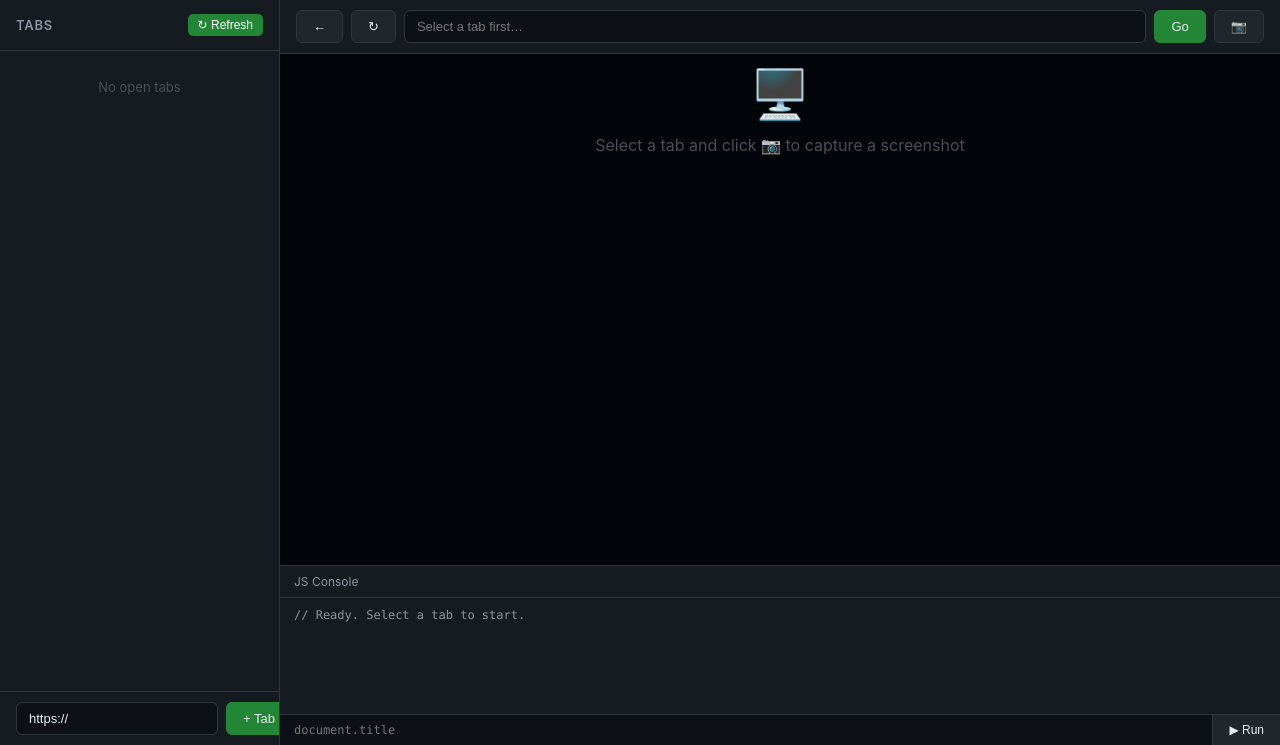
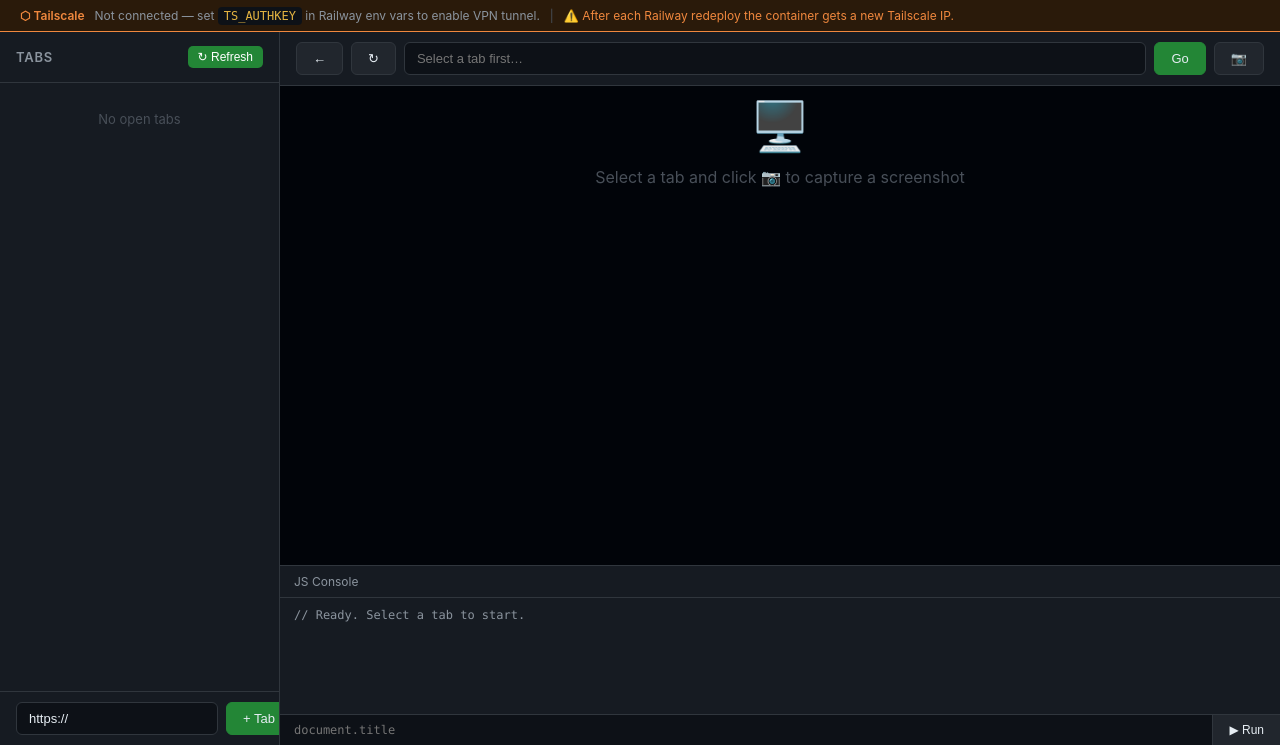
Before and after one commit to walkerlhcheng/harness-cdp-portal, a FastAPI app: template templates/control.html in a window 1280 px wide. Shown: the part 55-800 px from the top of the page. Run offline with FastAPI, Linux system fonts and the light colour scheme; the template is opened without the code that fills it, so the values that code supplies are empty.

Commit message:
Update control.html

```diff
--- a/templates/control.html
+++ b/templates/control.html
@@ -69,6 +69,21 @@
   <a class="logout" href="/logout">Sign Out</a>
 </header>
 
+    {% if ts_ip %}
+    <div style="background:#1a2a0a;border-bottom:1px solid #2ea043;padding:8px 20px;font-size:12px;color:#8b949e;display:flex;align-items:center;gap:10px;">
+      <span style="color:#3fb950;font-weight:600;">⬡ Tailscale</span>
+      <span>Container IP: <code style="color:#e3b341;background:#0d1117;padding:2px 6px;border-radius:4px;">{{ ts_ip }}</code></span>
+      <span style="color:#484f58;">|</span>
+      <span style="color:#f0883e;">⚠️ This IP changes on every Railway redeploy — update CDP_HOST if your local Tailscale IP changes too.</span>
+    </div>
+    {% else %}
+    <div style="background:#2a1a0a;border-bottom:1px solid #f0883e;padding:8px 20px;font-size:12px;color:#8b949e;display:flex;align-items:center;gap:10px;">
+      <span style="color:#f0883e;font-weight:600;">⬡ Tailscale</span>
+      <span>Not connected — set <code style="color:#e3b341;background:#0d1117;padding:2px 6px;border-radius:4px;">TS_AUTHKEY</code> in Railway env vars to enable VPN tunnel.</span>
+      <span style="color:#484f58;">|</span>
+      <span style="color:#f0883e;">⚠️ After each Railway redeploy the container gets a new Tailscale IP.</span>
+    </div>
+    {% endif %}
 <div class="main">
   <div class="sidebar">
     <div class="sidebar-header">
```
